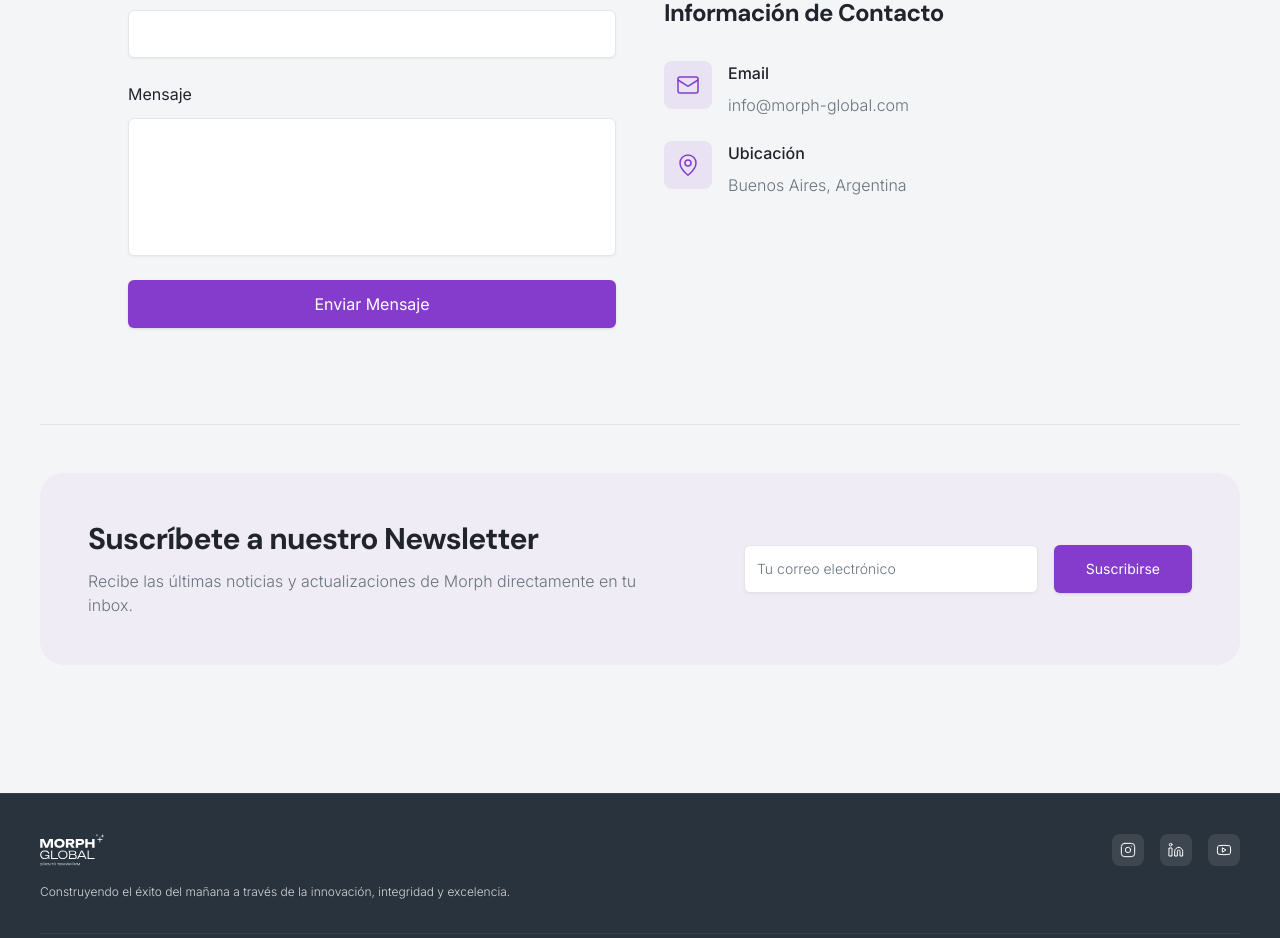
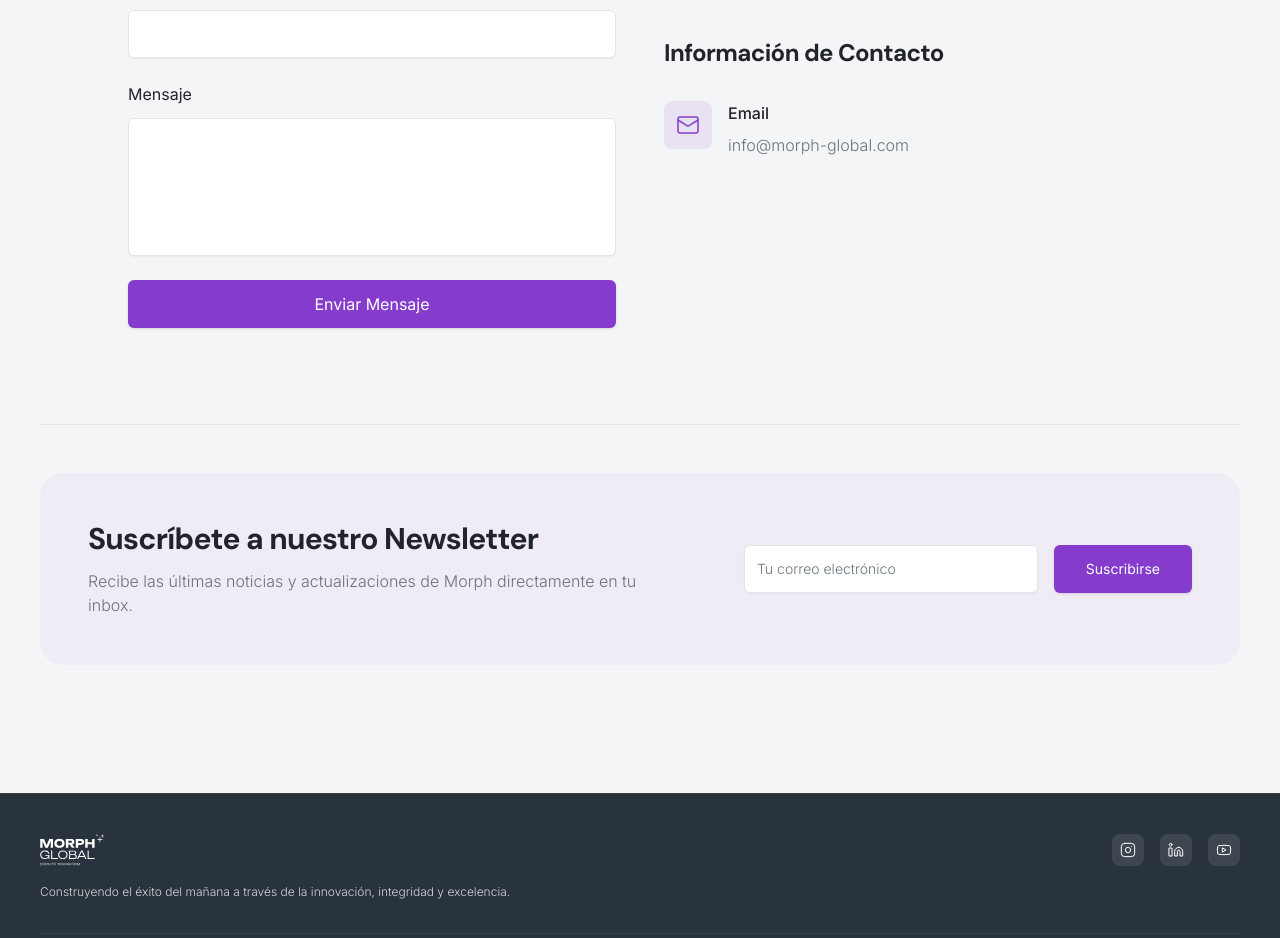
Before and after one commit to Pauli-paz/Morph, a React (Vite) app: page /#/ in a window 1280 px wide. Shown: the part 6762-7700 px from the top of the page. Built offline with nearby package versions, Linux system fonts and the light colour scheme.

Commit message:
Remove Location from Contact Section

```diff
--- a/src/components/sections/ContactSection.tsx
+++ b/src/components/sections/ContactSection.tsx
@@ -131,17 +131,7 @@ export default function ContactSection() {
                     </a>
                   </div>
                 </div>
-                <div className="flex items-start gap-4">
-                  <div className="w-12 h-12 rounded-lg bg-primary/10 flex items-center justify-center flex-shrink-0">
-                    <MapPinIcon className="h-6 w-6 text-primary" strokeWidth={1.5} />
-                  </div>
-                  <div>
-                    <p className="font-medium text-foreground text-base mb-2">Ubicación</p>
-                    <p className="text-muted-foreground text-base font-light">
-                      Buenos Aires, Argentina
-                    </p>
-                  </div>
-                </div>
+
               </div>
             </div>
           </motion.div>
```
